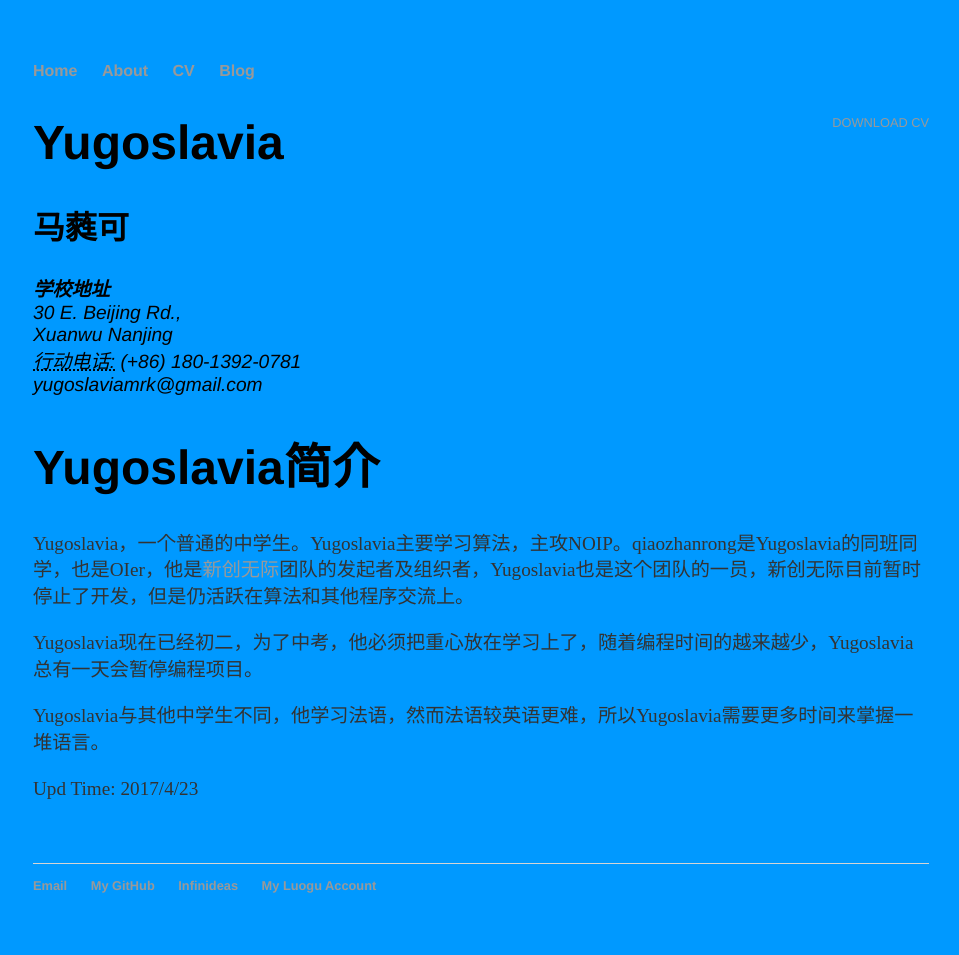
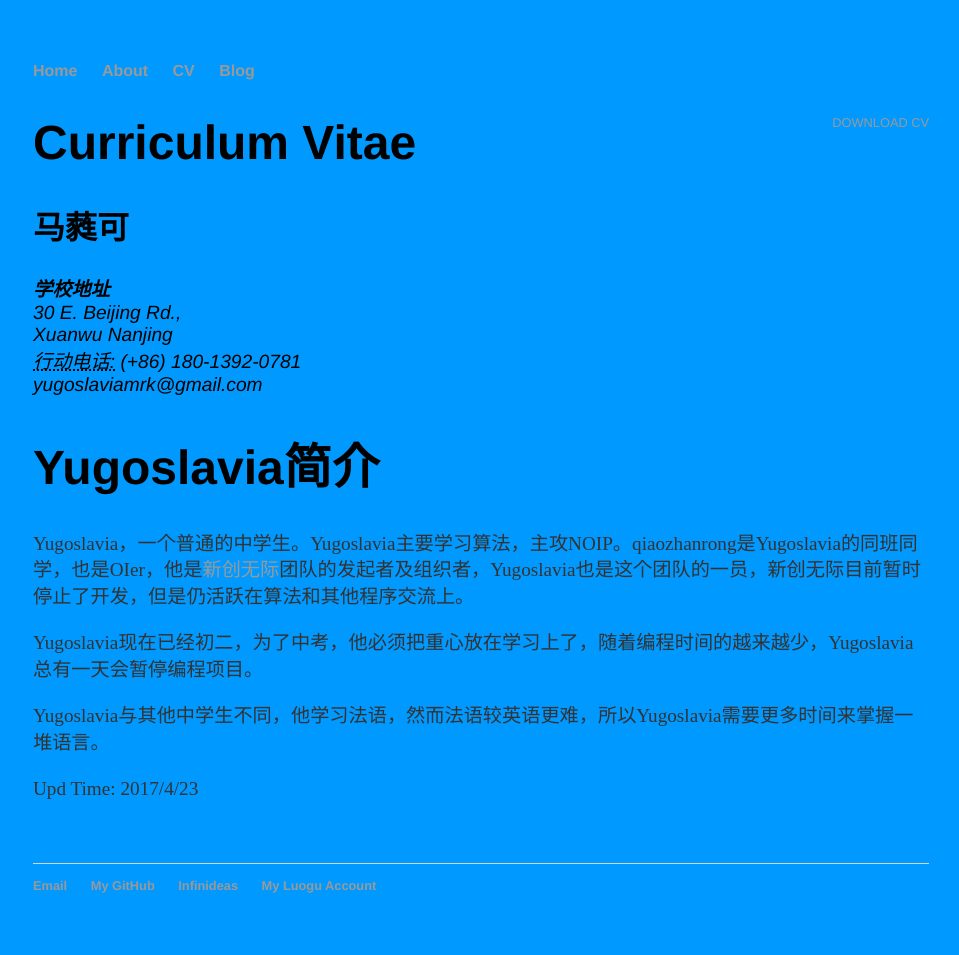
Before and after one commit to Yugoslavia36/yugoslavia36.github.io, a Jekyll site: the page built from cv/index.html, in a window 1280 px wide. Shown: the whole page, without its empty margins (159-1118 px from the left). Built offline with Jekyll 4.4.1, drawn with Linux system fonts in a browser that asks for light colours.

Commit message:
Update index.html

```diff
--- a/cv/index.html
+++ b/cv/index.html
@@ -5,7 +5,7 @@ title: CV of Yugoslavia
 
 	<div class="cv">
 		<a href="#" class="download" title="Download CV as PDF">Download CV</a>
-					<h1>Yugoslavia</h1>
+					<h1>Curriculum Vitae</h1>
 					<h2>马蕤可</h2>
 					<address>
 					<strong>学校地址</strong><br>
```
